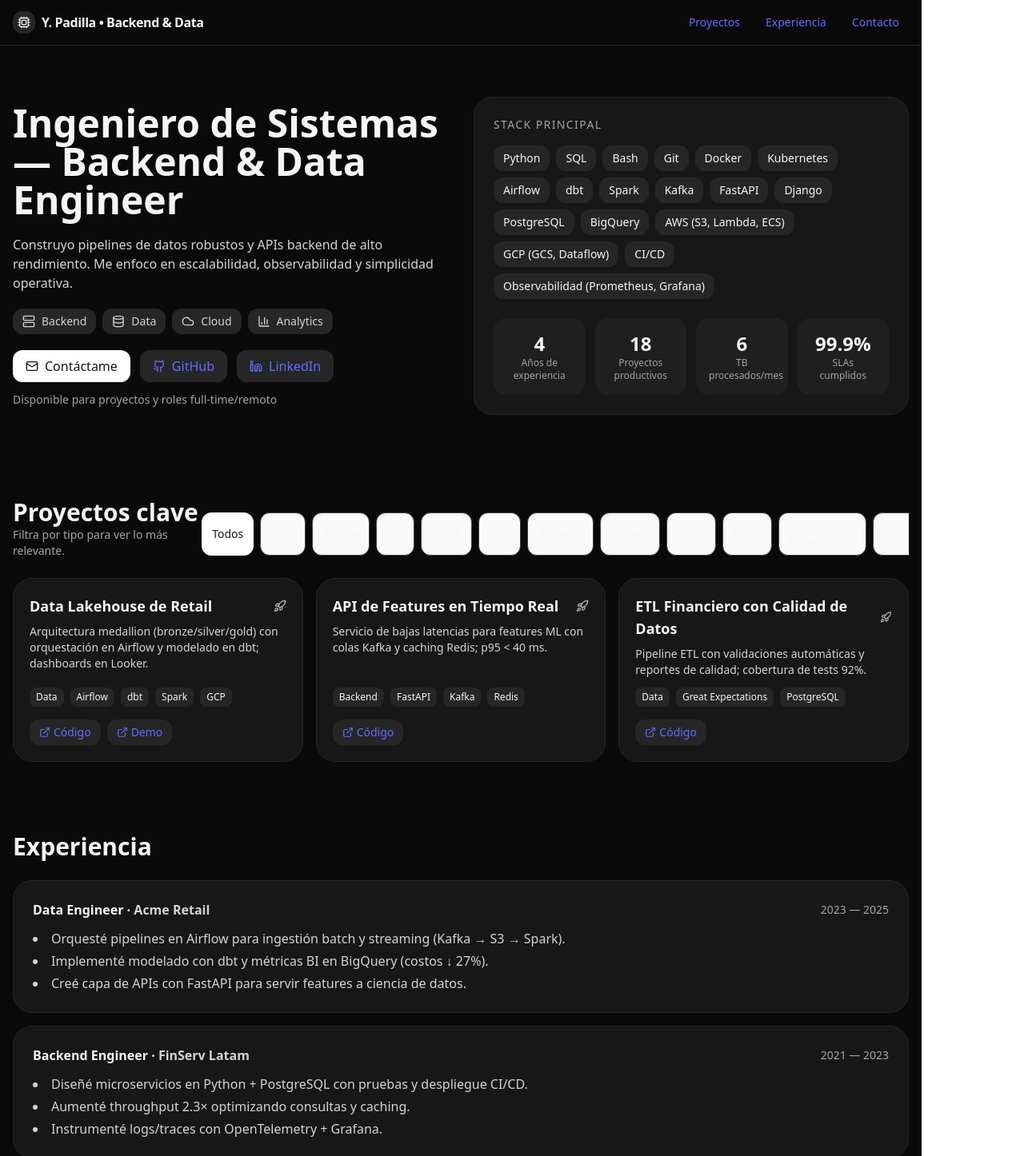
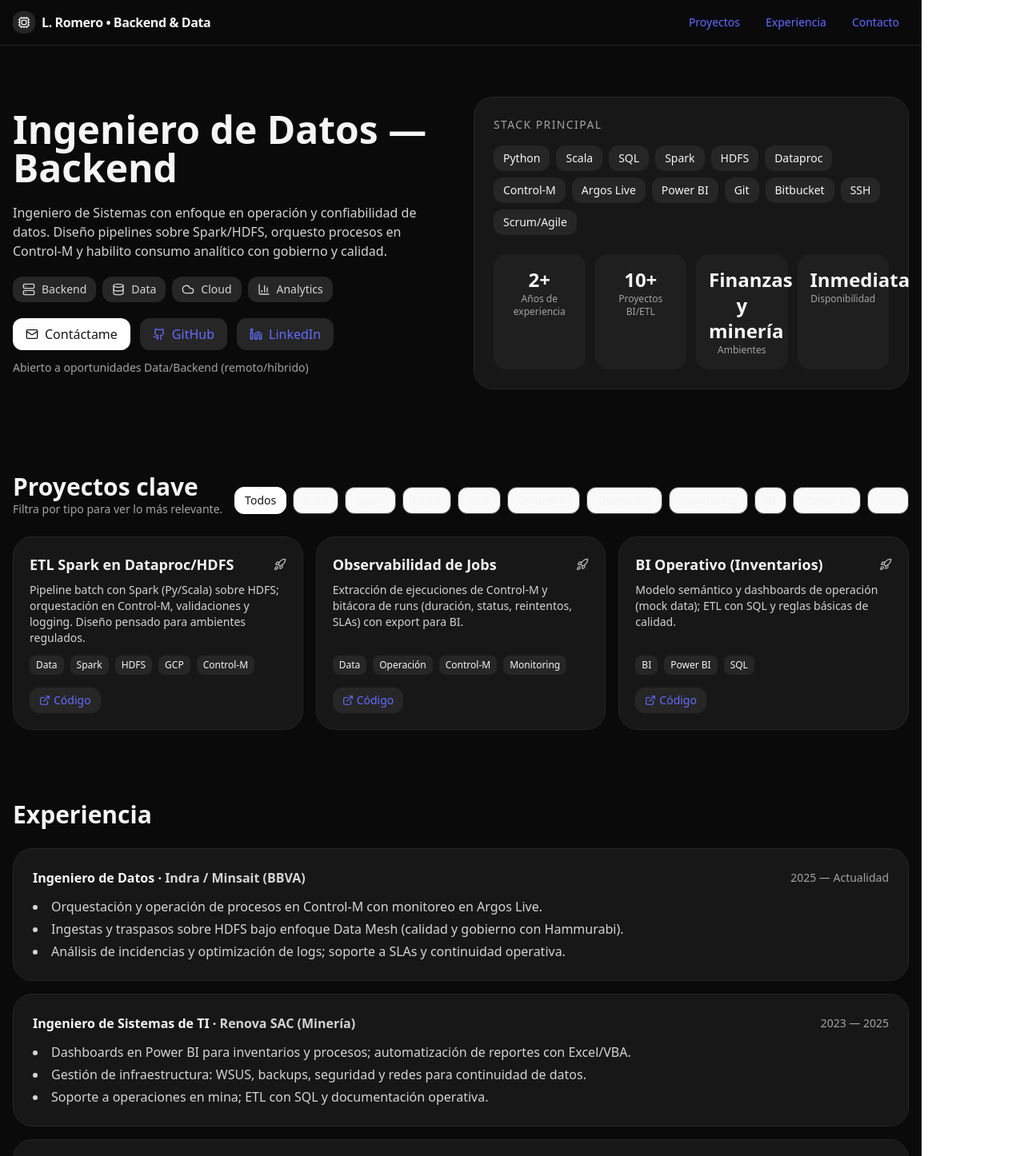
Before and after one commit to LuisRomero20/mi-portafolio, a React (Vite) app: page / in a window 1280 px wide. Shown: the top 1446 px of the page at 80% size. Built offline with nearby package versions, Linux system fonts and the light colour scheme.

Commit message:
fix: JSX quotes causing Unicode escape error + small UX tweaks

```diff
--- a/src/App.jsx
+++ b/src/App.jsx
@@ -4,82 +4,89 @@ import { Database, Server, Rocket, Mail, Github, Linkedin, Cpu, Cloud, BarChart3
 
 // ====== EDITA ESTOS DATOS Y PUBLICA ======
 const PROFILE = {
-  name: "Yojhan Padilla Inga",
-  role: "Ingeniero de Sistemas — Backend & Data Engineer",
+  name: "Luis Jesús Romero Castro",
+  role: "Ingeniero de Datos — Backend",
   about:
-    "Construyo pipelines de datos robustos y APIs backend de alto rendimiento. Me enfoco en escalabilidad, observabilidad y simplicidad operativa.",
+    "Ingeniero de Sistemas con enfoque en operación y confiabilidad de datos. Diseño pipelines sobre Spark/HDFS, orquesto procesos en Control‑M y habilito consumo analítico con gobierno y calidad.",
   location: "Lima, Perú",
-  email: "tucorreo@dominio.com",
-  github: "https://github.com/tuusuario",
-  linkedin: "https://www.linkedin.com/in/tuusuario/",
-  availability: "Disponible para proyectos y roles full‑time/remoto",
+  email: "luis_jesusrc@hotmail.com",
+  github: "https://github.com/LuisRomero20",
+  linkedin: "https://www.linkedin.com/in/luisjesusromerocastro/",
+  availability: "Abierto a oportunidades Data/Backend (remoto/híbrido)",
 };
 
 const SKILLS = [
-  "Python", "SQL", "Bash", "Git", "Docker", "Kubernetes",
-  "Airflow", "dbt", "Spark", "Kafka",
-  "FastAPI", "Django", "PostgreSQL", "BigQuery",
-  "AWS (S3, Lambda, ECS)", "GCP (GCS, Dataflow)",
-  "CI/CD", "Observabilidad (Prometheus, Grafana)",
+  "Python", "Scala", "SQL",
+  "Spark", "HDFS", "Dataproc",
+  "Control-M", "Argos Live",
+  "Power BI", "Git", "Bitbucket", "SSH",
+  "Scrum/Agile",
 ];
 
 const METRICS = [
-  { label: "Años de experiencia", value: 4 },
-  { label: "Proyectos productivos", value: 18 },
-  { label: "TB procesados/mes", value: 6 },
-  { label: "SLAs cumplidos", value: "99.9%" },
+  { label: "Años de experiencia", value: "2+" },
+  { label: "Proyectos BI/ETL", value: "10+" },
+  { label: "Ambientes", value: "Finanzas y minería" },
+  { label: "Disponibilidad", value: "Inmediata" },
 ];
 
 const EXPERIENCE = [
   {
-    company: "Acme Retail",
-    role: "Data Engineer",
-    period: "2023 — 2025",
+    company: "Indra / Minsait (BBVA)",
+    role: "Ingeniero de Datos",
+    period: "2025 — Actualidad",
     bullets: [
-      "Orquesté pipelines en Airflow para ingestión batch y streaming (Kafka → S3 → Spark).",
-      "Implementé modelado con dbt y métricas BI en BigQuery (costos ↓ 27%).",
-      "Creé capa de APIs con FastAPI para servir features a ciencia de datos.",
+      "Orquestación y operación de procesos en Control‑M con monitoreo en Argos Live.",
+      "Ingestas y traspasos sobre HDFS bajo enfoque Data Mesh (calidad y gobierno con Hammurabi).",
+      "Análisis de incidencias y optimización de logs; soporte a SLAs y continuidad operativa.",
     ],
   },
   {
-    company: "FinServ Latam",
-    role: "Backend Engineer",
-    period: "2021 — 2023",
+    company: "Renova SAC (Minería)",
+    role: "Ingeniero de Sistemas de TI",
+    period: "2023 — 2025",
     bullets: [
-      "Diseñé microservicios en Python + PostgreSQL con pruebas y despliegue CI/CD.",
-      "Aumenté throughput 2.3× optimizando consultas y caching.",
-      "Instrumenté logs/traces con OpenTelemetry + Grafana.",
+      "Dashboards en Power BI para inventarios y procesos; automatización de reportes con Excel/VBA.",
+      "Gestión de infraestructura: WSUS, backups, seguridad y redes para continuidad de datos.",
+      "Soporte a operaciones en mina; ETL con SQL y documentación operativa.",
+    ],
+  },
+  {
+    company: "2M MICON",
+    role: "Desarrollador Web Jr (Prácticas)",
+    period: "2023",
+    bullets: [
+      "Optimización de landing pages (SEO, rendimiento) y métricas con Google Analytics.",
     ],
   },
 ];
 
 const PROJECTS = [
   {
-    title: "Data Lakehouse de Retail",
-    tags: ["Data", "Airflow", "dbt", "Spark", "GCP"],
+    title: "ETL Spark en Dataproc/HDFS",
+    tags: ["Data", "Spark", "HDFS", "GCP", "Control-M"],
     summary:
-      "Arquitectura medallion (bronze/silver/gold) con orquestación en Airflow y modelado en dbt; dashboards en Looker.",
+      "Pipeline batch con Spark (Py/Scala) sobre HDFS; orquestación en Control‑M, validaciones y logging. Diseño pensado para ambientes regulados.",
     links: [
-      { href: "https://github.com/tuusuario/proyecto-lakehouse", label: "Código" },
-      { href: "https://demo.example.com", label: "Demo" },
+      { href: "https://github.com/LuisRomero20/spark-etl-template", label: "Código" },
     ],
   },
   {
-    title: "API de Features en Tiempo Real",
-    tags: ["Backend", "FastAPI", "Kafka", "Redis"],
+    title: "Observabilidad de Jobs",
+    tags: ["Data", "Operación", "Control-M", "Monitoring"],
     summary:
-      "Servicio de bajas latencias para features ML con colas Kafka y caching Redis; p95 < 40 ms.",
+      "Extracción de ejecuciones de Control‑M y bitácora de runs (duración, status, reintentos, SLAs) con export para BI.",
     links: [
-      { href: "https://github.com/tuusuario/feature-api", label: "Código" },
+      { href: "https://github.com/LuisRomero20/ops-monitoring-controlm", label: "Código" },
     ],
   },
   {
-    title: "ETL Financiero con Calidad de Datos",
-    tags: ["Data", "Great Expectations", "PostgreSQL"],
+    title: "BI Operativo (Inventarios)",
+    tags: ["BI", "Power BI", "SQL"],
     summary:
-      "Pipeline ETL con validaciones automáticas y reportes de calidad; cobertura de tests 92%.",
+      "Modelo semántico y dashboards de operación (mock data); ETL con SQL y reglas básicas de calidad.",
     links: [
-      { href: "https://github.com/tuusuario/etl-finanzas", label: "Código" },
+      { href: "https://github.com/LuisRomero20/bi-inventarios", label: "Código" },
     ],
   },
 ];
@@ -100,7 +107,7 @@ export default function Portfolio() {
         <nav className="max-w-6xl mx-auto px-4 py-3 flex items-center justify-between">
           <div className="flex items-center gap-2 font-semibold tracking-tight">
             <span className="inline-flex h-7 w-7 items-center justify-center rounded-xl bg-neutral-800"><Cpu size={16} /></span>
-            <span>Y. Padilla • Backend & Data</span>
+            <span>L. Romero • Backend & Data</span>
           </div>
           <div className="flex items-center gap-2 text-sm">
             <a className="px-3 py-1.5 rounded-xl hover:bg-neutral-800" href="#proyectos">Proyectos</a>
@@ -111,7 +118,7 @@ export default function Portfolio() {
       </header>
 
       {/* HERO */}
-      <section className="max-w-6xl mx-auto px-4 py-16">
+      <section className="max-w-5xl xl:max-w-6xl mx-auto px-4 py-12 md:py-16">
         <motion.div
           initial={{ opacity: 0, y: 14 }}
           animate={{ opacity: 1, y: 0 }}
@@ -119,7 +126,7 @@ export default function Portfolio() {
           className="grid md:grid-cols-2 gap-8 items-center"
         >
           <div className="space-y-5">
-            <h1 className="text-3xl md:text-5xl font-bold leading-tight">
+            <h1 className="text-3xl md:text-5xl 2xl:text-6xl font-bold leading-tight">
               {PROFILE.role}
             </h1>
             <p className="text-neutral-300 max-w-prose">{PROFILE.about}</p>
@@ -133,10 +140,10 @@ export default function Portfolio() {
               <a href={`mailto:${PROFILE.email}`} className="inline-flex items-center gap-2 rounded-xl px-4 py-2 bg-white text-neutral-900 font-medium hover:opacity-90">
                 <Mail size={16}/> Contáctame
               </a>
-              <a href={PROFILE.github} target="_blank" className="inline-flex items-center gap-2 rounded-xl px-4 py-2 bg-neutral-800 hover:bg-neutral-700">
+              <a href={PROFILE.github} target="_blank" rel="noreferrer" className="inline-flex items-center gap-2 rounded-xl px-4 py-2 bg-neutral-800 hover:bg-neutral-700">
                 <Github size={16}/> GitHub
               </a>
-              <a href={PROFILE.linkedin} target="_blank" className="inline-flex items-center gap-2 rounded-xl px-4 py-2 bg-neutral-800 hover:bg-neutral-700">
+              <a href={PROFILE.linkedin} target="_blank" rel="noreferrer" className="inline-flex items-center gap-2 rounded-xl px-4 py-2 bg-neutral-800 hover:bg-neutral-700">
                 <Linkedin size={16}/> LinkedIn
               </a>
               <span className="text-sm text-neutral-400">{PROFILE.availability}</span>
@@ -176,7 +183,7 @@ export default function Portfolio() {
             <h2 className="text-2xl md:text-3xl font-bold">Proyectos clave</h2>
             <p className="text-neutral-400 text-sm">Filtra por tipo para ver lo más relevante.</p>
           </div>
-          <div className="flex gap-2 overflow-x-auto py-1">
+          <div className="flex flex-wrap gap-2 py-1">
             {tagSet.map(t => (
               <button
                 key={t}
@@ -212,7 +219,7 @@ export default function Portfolio() {
               </div>
               <div className="flex gap-2 mt-4">
                 {p.links?.map(l => (
-                  <a key={l.href} href={l.href} target="_blank" className="inline-flex items-center gap-1 text-sm px-3 py-1.5 rounded-xl bg-neutral-800 hover:bg-neutral-700">
+                  <a key={l.href} href={l.href} target="_blank" rel="noreferrer" className="inline-flex items-center gap-1 text-sm px-3 py-1.5 rounded-xl bg-neutral-800 hover:bg-neutral-700">
                     <ExternalLink size={14}/>{l.label}
                   </a>
                 ))}
@@ -249,10 +256,10 @@ export default function Portfolio() {
             <a href={`mailto:${PROFILE.email}`} className="inline-flex items-center gap-2 rounded-xl px-4 py-2 bg-white text-neutral-900 font-medium hover:opacity-90">
               <Mail size={16}/> {PROFILE.email}
             </a>
-            <a href={PROFILE.github} target="_blank" className="inline-flex items-center gap-2 rounded-xl px-4 py-2 bg-neutral-800 hover:bg-neutral-700">
+            <a href={PROFILE.github} target="_blank" rel="noreferrer" className="inline-flex items-center gap-2 rounded-xl px-4 py-2 bg-neutral-800 hover:bg-neutral-700">
               <Github size={16}/> GitHub
             </a>
-            <a href={PROFILE.linkedin} target="_blank" className="inline-flex items-center gap-2 rounded-xl px-4 py-2 bg-neutral-800 hover:bg-neutral-700">
+            <a href={PROFILE.linkedin} target="_blank" rel="noreferrer" className="inline-flex items-center gap-2 rounded-xl px-4 py-2 bg-neutral-800 hover:bg-neutral-700">
               <Linkedin size={16}/> LinkedIn
             </a>
           </div>
```
